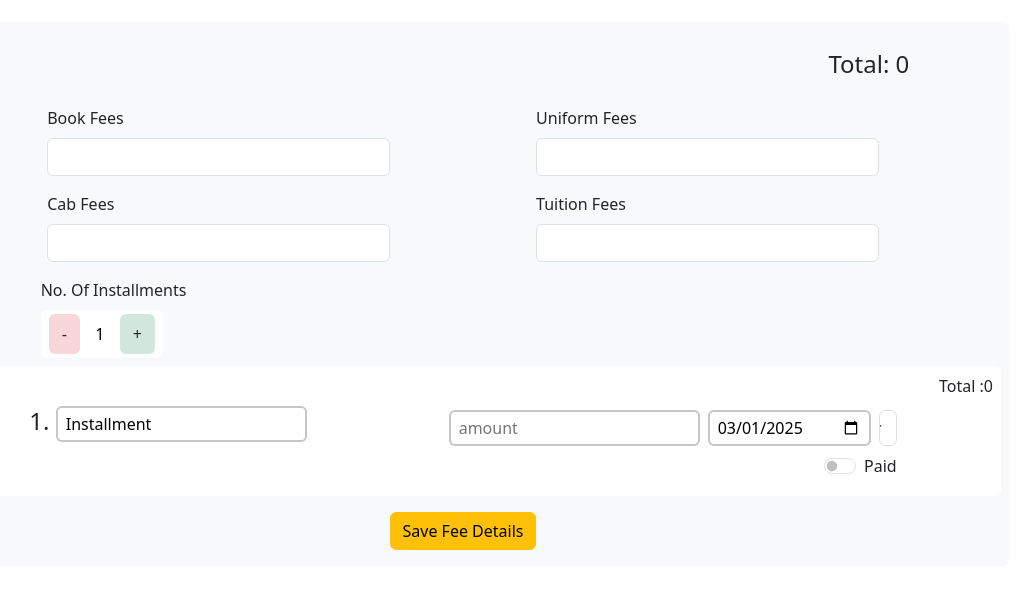
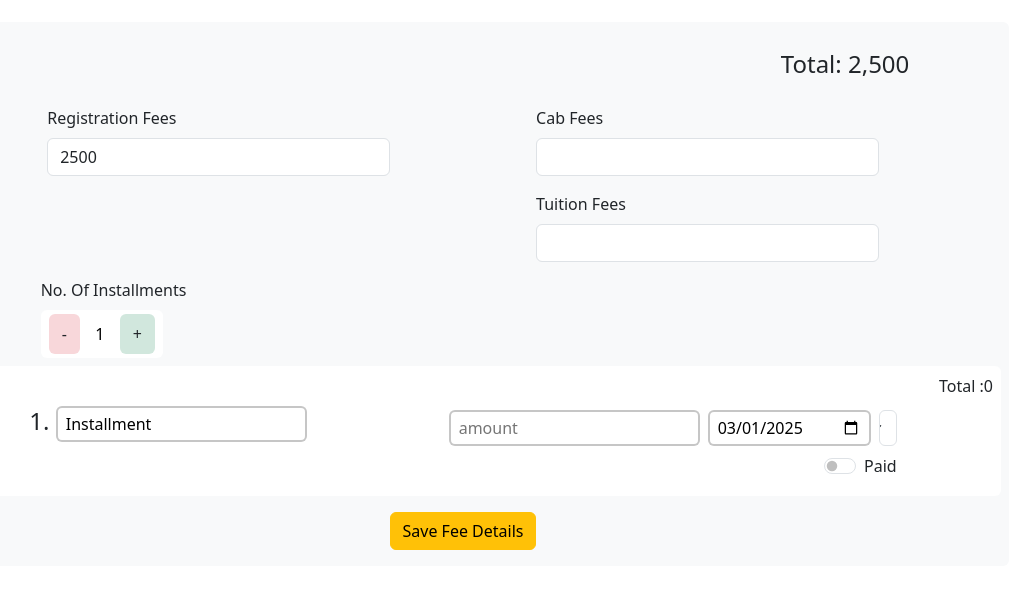
Before and after one commit to Nitinsha58/BasuSystem, a Django app: template registration/templates/registration/student_fees_details.html in a window 1280 px wide. Shown: the part 221-811 px from the top of the page, without its empty margins (177-1200 px from the left). Run offline with Django 3.2, Linux system fonts and the light colour scheme; the template is opened without the code that fills it, so the values that code supplies are empty.

Commit message:
add registration fee and remove book and uniform fee

```diff
--- a/registration/models.py
+++ b/registration/models.py
@@ -46,8 +46,7 @@ class FeeDetails(models.Model):
     fee_id = models.UUIDField(default=uuid.uuid4, editable=False, unique=True)
 
     student = models.OneToOneField(Student, on_delete=models.CASCADE, related_name='fees')
-    book_fees = models.DecimalField(max_digits=10, decimal_places=2, default=0.00, null=True, blank=True)
-    uniform_fees = models.DecimalField(max_digits=10, decimal_places=2, default=0.00, null=True, blank=True)
+    registration_fee = models.DecimalField(max_digits=10, decimal_places=2, default=0.00, null=True, blank=True)
     cab_fees = models.DecimalField(max_digits=10, decimal_places=2, default=0.00, null=True, blank=True)
     tuition_fees = models.DecimalField(max_digits=10, decimal_places=2, default=0.00)
     total_fees = models.DecimalField(max_digits=10, decimal_places=2, default=0.00)
--- a/registration/templates/registration/student_fees_details.html
+++ b/registration/templates/registration/student_fees_details.html
@@ -26,21 +26,18 @@
       <input type="text" hidden value="{{fees_details.total_fees}}" class="form-control" name="total_fees" id="total_fees_input">
       <div class="row justify-content-evenly mt-3">
         <div class="col-md-4">
-          <label for="book_fees" class="form-label">Book Fees</label>
-          <input type="text" value="{{fees_details.book_fees}}" class="form-control" name="book_fees" id="book_fees">
+          <label for="book_fees" class="form-label">Registration Fees</label>
+          <input type="text" value="{{fees_details.registration_fee|default:2500}}" class="form-control" name="registration_fee" id="registration_fee" >
         </div>
         <div class="col-md-4">
-          <label for="uniform_fees" class="form-label">Uniform Fees</label>
-          <input type="text" value="{{fees_details.uniform_fees}}" class="form-control" name="uniform_fees" id="uniform_fees">
+          <label for="cab_fees" class="form-label">Cab Fees</label>
+          <input type="text" minlength="10" value="{{fees_details.cab_fees}}" maxlength="10" class="form-control" name="cab_fees" id="cab_fees">
         </div>
       </div>
 
       <div class="row justify-content-evenly mt-3">
-        <div class="col-md-4">
-          <label for="cab_fees" class="form-label">Cab Fees</label>
-          <input type="text" minlength="10" value="{{fees_details.cab_fees}}" maxlength="10" class="form-control" name="cab_fees" id="cab_fees">
-        </div>
 
+        <div class="col-md-4"></div>
         <div class="col-md-4">
           <label for="tuition_fees" class="form-label">Tuition Fees</label>
           <input type="text" minlength="10" maxlength="10" value="{{fees_details.tuition_fees}}" class="form-control" name="tuition_fees" id="tuition_fees" required>
@@ -147,7 +144,7 @@
     const totalFeesElement = document.getElementById("total_fees");
     const totalFeesInput = document.getElementById("total_fees_input");
     const installmentContainer = document.querySelector(".installments");
-    const feeInputs = document.querySelectorAll("#book_fees, #uniform_fees, #cab_fees, #tuition_fees");
+    const feeInputs = document.querySelectorAll("#registration_fee, #cab_fees, #tuition_fees");
     today = new Date().toISOString().split('T')[0];
 
     first_installment_date = document.getElementById("installment-date-1");
--- a/registration/views.py
+++ b/registration/views.py
@@ -149,7 +149,7 @@ def student_fees_details(request, stu_id):
 
     if request.method == 'POST':
         form_data = {
-            "book_fees": request.POST.get("book_fees") or 0,
+            "registration_fee": request.POST.get("registration_fee") or 0,
             "uniform_fees": request.POST.get("uniform_fees") or 0,
             "cab_fees": request.POST.get("cab_fees") or 0,
             "tuition_fees": request.POST.get("tuition_fees") or 0,
@@ -162,8 +162,7 @@ def student_fees_details(request, stu_id):
                 fees_details, created = FeeDetails.objects.get_or_create(student=student)
 
                 fees_details.total_fees = request.POST.get("total_fees") or 0
-                fees_details.book_fees = request.POST.get("book_fees") or 0
-                fees_details.uniform_fees = request.POST.get("uniform_fees") or 0
+                fees_details.registration_fee = request.POST.get("registration_fee") or 0
                 fees_details.cab_fees = request.POST.get("cab_fees") or 0
                 fees_details.tuition_fees = request.POST.get("tuition_fees") or 0
 
```
Also changed, not shown: registration/migrations/0005_rename_book_fees_feedetails_registration_fee_and_more.py (added).
